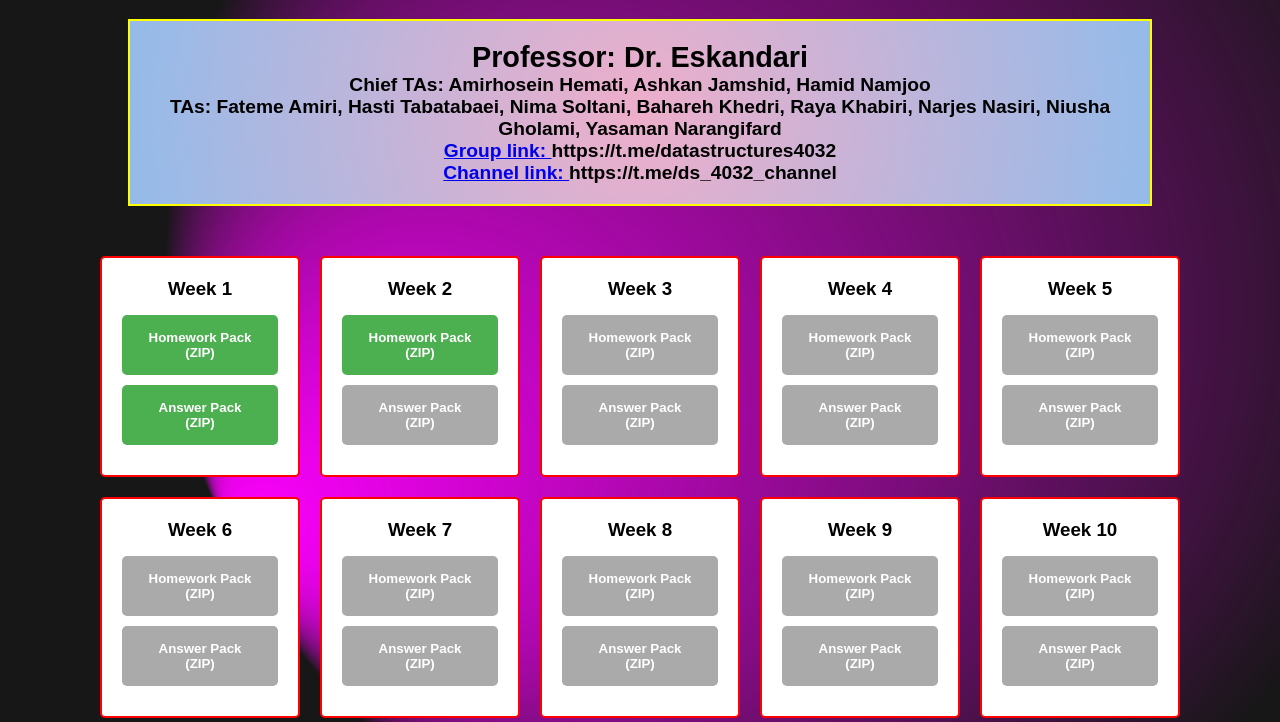
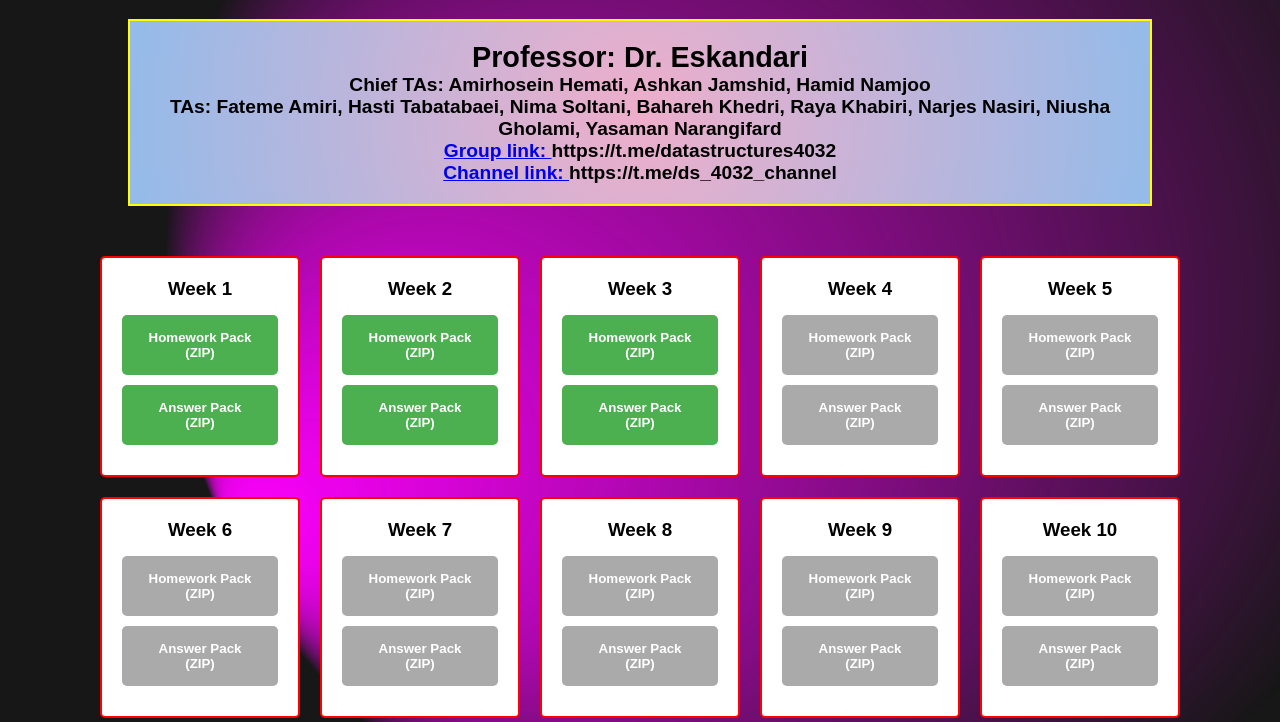
Before and after one commit to Ds-of-Azad-University4032/Ds-of-Azad-University4032.github.io, a plain HTML site: page index.html in a window 1280 px wide. Shown: the part 78-800 px from the top of the page. Drawn offline with Linux system fonts and the light colour scheme.

Commit message:
Update index.html

```diff
--- a/index.html
+++ b/index.html
@@ -248,14 +248,14 @@
     <div class="week-box" id="week2">
         <h3>Week 2</h3>
         <button class="active" id="homework-pack-week2">Homework Pack (ZIP)</button>
-        <button class="inactive" id="answer-pack-week2">Answer Pack (ZIP)</button>
+        <button class="active" id="answer-pack-week2">Answer Pack (ZIP)</button>
     </div>
 
 
     <div class="week-box" id="week3">
         <h3>Week 3</h3>
-        <button class="inactive" id="homework-pack-week3">Homework Pack (ZIP)</button>
-        <button class="inactive" id="answer-pack-week3">Answer Pack (ZIP)</button>
+        <button class="active" id="homework-pack-week3">Homework Pack (ZIP)</button>
+        <button class="active" id="answer-pack-week3">Answer Pack (ZIP)</button>
     </div>
 
 
@@ -375,7 +375,8 @@
 
 // Example Usage:
 setDownloadLinks(1, 'https://github.com/Ds-of-Azad-University4032/weekly-homework-public/raw/refs/heads/main/HW01.zip', 'https://github.com/Ds-of-Azad-University4032/weekly-homework-public/raw/refs/heads/main/AW01.zip');
-setDownloadLinks(2, 'https://github.com/Ds-of-Azad-University4032/weekly-homework-public/raw/refs/heads/main/HW02.zip', null);
+setDownloadLinks(2, 'https://github.com/Ds-of-Azad-University4032/weekly-homework-public/raw/refs/heads/main/HW02.zip', 'https://github.com/Ds-of-Azad-University4032/weekly-homework-public/raw/refs/heads/main/AW02.zip');
+setDownloadLinks(2, 'https://github.com/Ds-of-Azad-University4032/weekly-homework-public/raw/refs/heads/main/HW03.zip', 'https://github.com/Ds-of-Azad-University4032/weekly-homework-public/raw/refs/heads/main/AW03.zip');
 
 
 </script>
```
